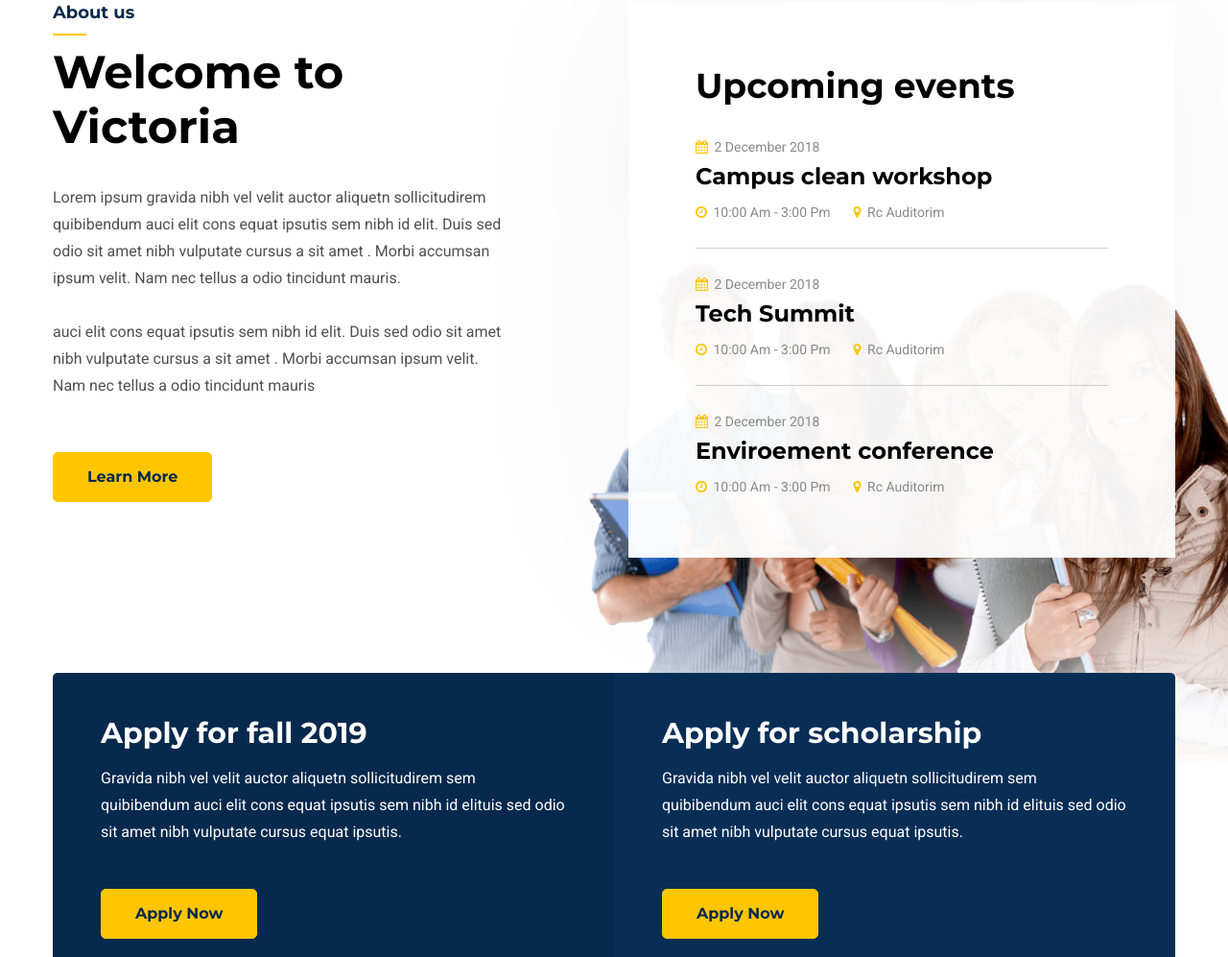
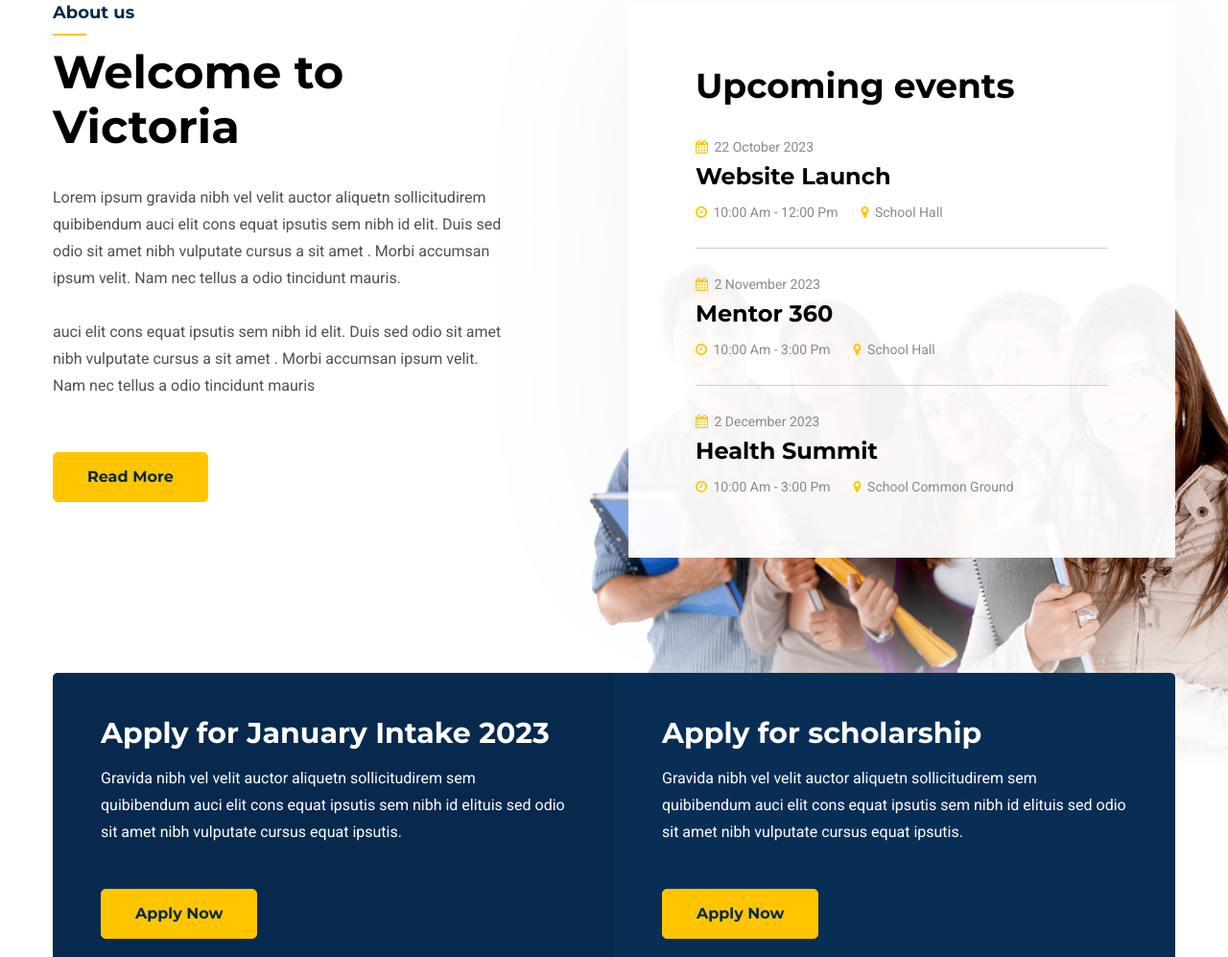
Before and after one commit to okotjoshua/Victoria, a plain HTML site: page index.html in a window 1280 px wide. Shown: the part 1302-2299 px from the top of the page at 96% size. Drawn offline with Linux system fonts and the light colour scheme; some packages are replaced by stand-ins of ours.

Commit message:
Started
Yeah

```diff
--- a/index.html
+++ b/index.html
@@ -381,7 +381,7 @@
                     </div> <!-- section title -->
                     <div class="about-cont">
                         <p>Lorem ipsum gravida nibh vel velit auctor aliquetn sollicitudirem quibibendum auci elit cons equat ipsutis sem nibh id elit. Duis sed odio sit amet nibh vulputate cursus a sit amet . Morbi accumsan ipsum velit. Nam nec tellus a odio tincidunt  mauris. <br> <br> auci elit cons equat ipsutis sem nibh id elit. Duis sed odio sit amet nibh vulputate cursus a sit amet . Morbi accumsan ipsum velit. Nam nec tellus a odio tincidunt  mauris</p>
-                        <a href="#" class="main-btn mt-55">Learn More</a>
+                        <a href="#" class="main-btn mt-55">Read More</a>
                     </div>
                 </div> <!-- about cont -->
                 <div class="col-lg-6 offset-lg-1">
@@ -392,26 +392,26 @@
                         <ul>
                             <li>
                                 <div class="singel-event">
-                                    <span><i class="fa fa-calendar"></i> 2 December 2018</span>
-                                    <a href="events-singel.html"><h4>Campus clean workshop</h4></a>
-                                    <span><i class="fa fa-clock-o"></i> 10:00 Am - 3:00 Pm</span>
-                                    <span><i class="fa fa-map-marker"></i> Rc Auditorim</span>
+                                    <span><i class="fa fa-calendar"></i> 22 October 2023</span>
+                                    <a href="events-singel.html"><h4>Website Launch</h4></a>
+                                    <span><i class="fa fa-clock-o"></i> 10:00 Am - 12:00 Pm</span>
+                                    <span><i class="fa fa-map-marker"></i> School Hall</span>
                                 </div>
                             </li>
                             <li>
                                 <div class="singel-event">
-                                    <span><i class="fa fa-calendar"></i> 2 December 2018</span>
-                                    <a href="events-singel.html"><h4>Tech Summit</h4></a>
+                                    <span><i class="fa fa-calendar"></i> 2 November 2023</span>
+                                    <a href="events-singel.html"><h4>Mentor 360</h4></a>
                                     <span><i class="fa fa-clock-o"></i> 10:00 Am - 3:00 Pm</span>
-                                    <span><i class="fa fa-map-marker"></i> Rc Auditorim</span>
+                                    <span><i class="fa fa-map-marker"></i> School Hall</span>
                                 </div>
                             </li>
                             <li>
                                 <div class="singel-event">
-                                    <span><i class="fa fa-calendar"></i> 2 December 2018</span>
-                                    <a href="events-singel.html"><h4>Enviroement conference</h4></a>
+                                    <span><i class="fa fa-calendar"></i> 2 December 2023</span>
+                                    <a href="events-singel.html"><h4>Health Summit</h4></a>
                                     <span><i class="fa fa-clock-o"></i> 10:00 Am - 3:00 Pm</span>
-                                    <span><i class="fa fa-map-marker"></i> Rc Auditorim</span>
+                                    <span><i class="fa fa-map-marker"></i> School Common Ground</span>
                                 </div>
                             </li>
                         </ul>
@@ -434,7 +434,7 @@
                 <div class="row no-gutters">
                     <div class="col-lg-6">
                         <div class="apply-cont apply-color-1">
-                            <h3>Apply for fall 2019</h3>
+                            <h3>Apply for January Intake 2023</h3>
                             <p>Gravida nibh vel velit auctor aliquetn sollicitudirem sem quibibendum auci elit cons equat ipsutis sem nibh id elituis sed odio sit amet nibh vulputate cursus equat ipsutis.</p>
                             <a href="#" class="main-btn">Apply Now</a>
                         </div> <!-- apply cont -->
```
